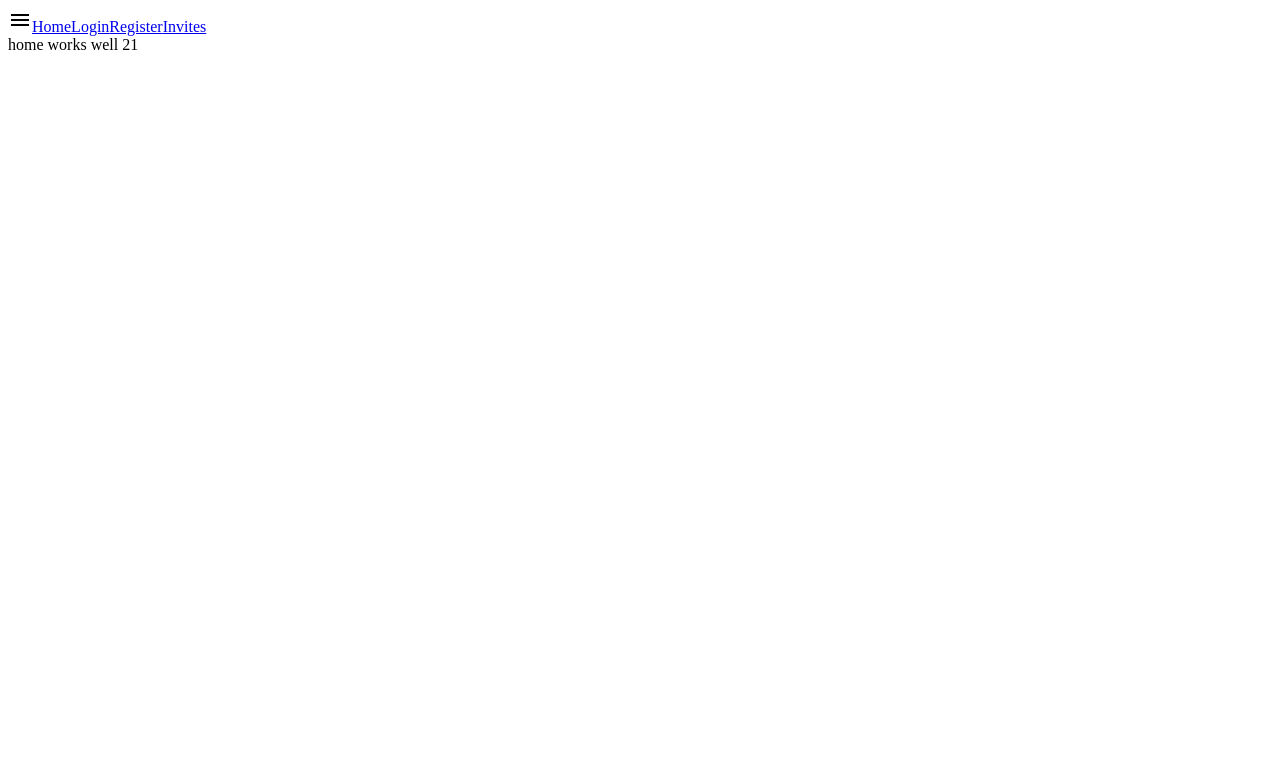
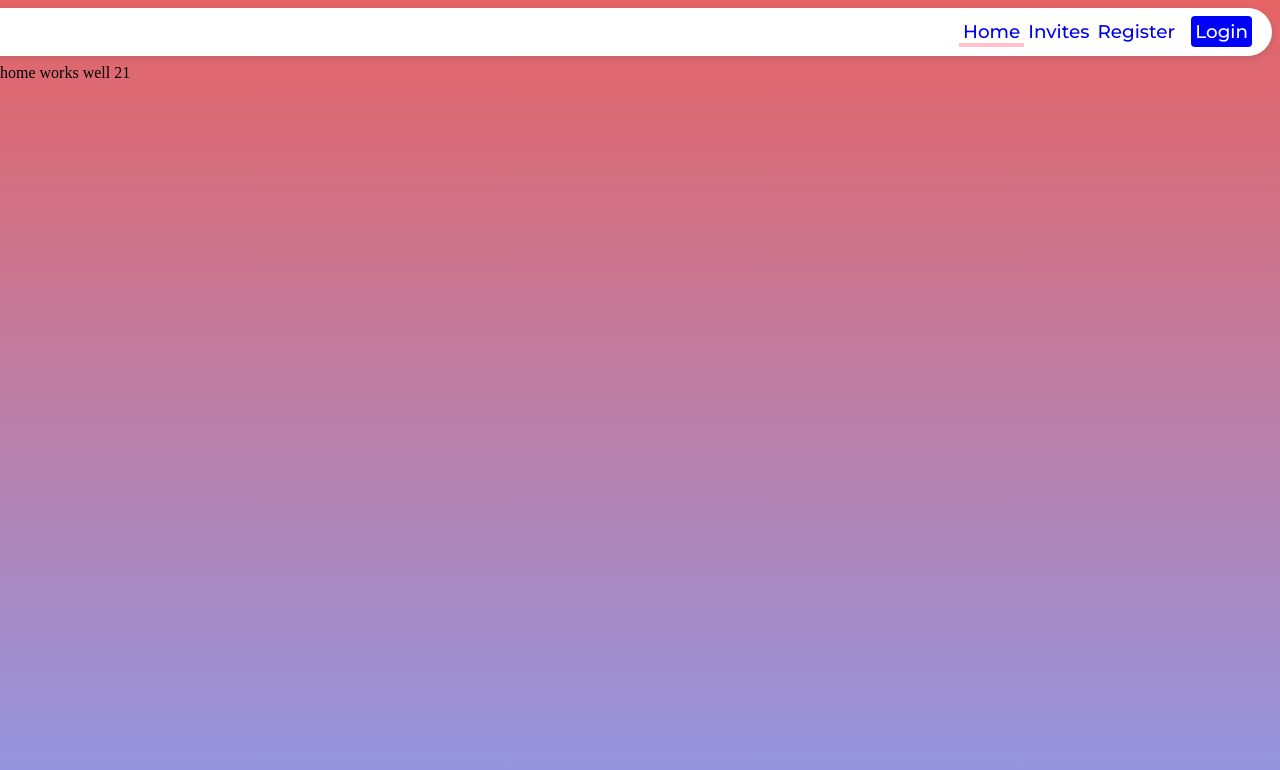
Before and after one commit to Le-Bit/embit, a Vue app: page / in a window 1280 px wide. Shown: the top 770 px of the page. Built offline with nearby package versions, Linux system fonts and the light colour scheme; no server answers.

Commit message:
first work on css animation

```diff
--- a/src/App.vue
+++ b/src/App.vue
@@ -23,4 +23,13 @@ export default defineComponent({
 });
 </script>
 
-<style lang="scss"></style>
+<style lang="scss">
+* {
+  box-sizing: border-box;
+}
+body {
+  margin: 0px;
+  background: linear-gradient(#e66465, #9198e5);
+  height: 100vh;
+}
+</style>
--- a/src/components/theNavbar.vue
+++ b/src/components/theNavbar.vue
@@ -1,11 +1,12 @@
 <template>
   <header id="nav">
     <nav>
-      <span class="material-icons">menu</span>
-      <router-link to="/">Home</router-link>
-      <router-link to="/login">Login</router-link>
-      <router-link to="/register">Register</router-link>
-      <router-link to="/admin/invites">Invites</router-link>
+      <router-link class="router-link" to="/">Home</router-link>
+      <router-link class="router-link" to="/admin/invites">Invites</router-link>
+      <router-link class="router-link" to="/register">Register</router-link>
+      <router-link class="router-link" to="/login">
+        <div class="login-button">Login</div>
+      </router-link>
     </nav>
   </header>
 </template>
@@ -17,4 +18,54 @@ export default defineComponent({
   name: "TheNavBar",
 });
 </script>
-<style scoped lang="scss"></style>
+
+<style scoped lang="scss">
+header {
+  position: sticky;
+  font-size: 1.15em;
+  margin: 8px 8px 8px 0px;
+  top: 8px;
+  height: 48px;
+  border-radius: 0px 32px 32px 0px;
+  text-align: right;
+  background-color: white;
+  box-shadow: 0 2px 5px 1px rgba(64, 60, 67, 0.16);
+  font-family: montserrat, sans-serif;
+
+  .login-button {
+    display: inline-block;
+    background-color: blue;
+    margin: 8px;
+    padding: 4px;
+    border-radius: 4px;
+    color: white;
+    text-decoration: none;
+    margin-right: 16px;
+  }
+
+  a {
+    padding: 4px 4px;
+    text-decoration: none;
+    position: relative;
+    width: max-content;
+  }
+  a::after {
+    content: "";
+    background: pink;
+    position: absolute;
+    width: 100%;
+    left: 0px;
+    bottom: 0px;
+    height: 4px;
+    transform: scaleX(0);
+    transform-origin: right;
+    transition: transform 500ms ease;
+  }
+
+  .router-link-active::after {
+    content: "";
+    transform-origin: left;
+    transform: scaleX(1);
+  }
+}
+</style>
```
